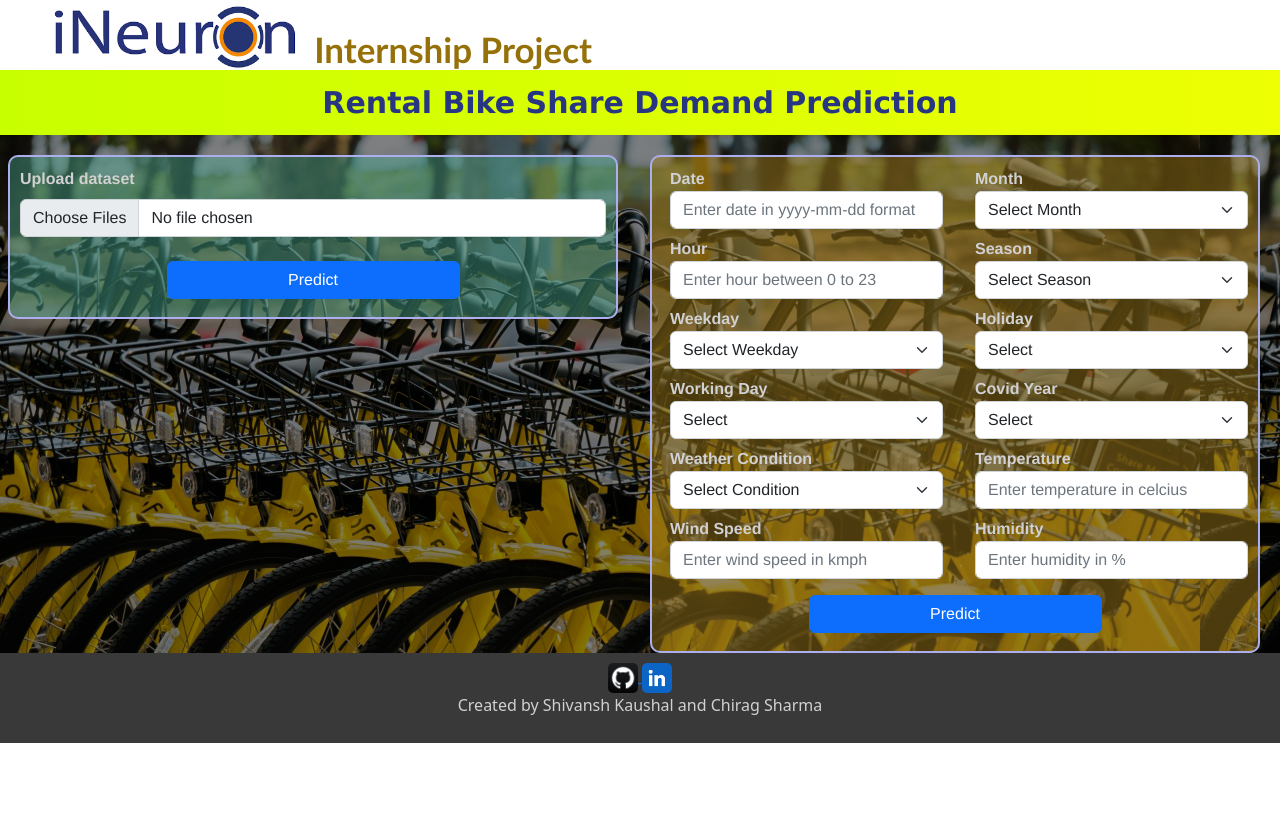
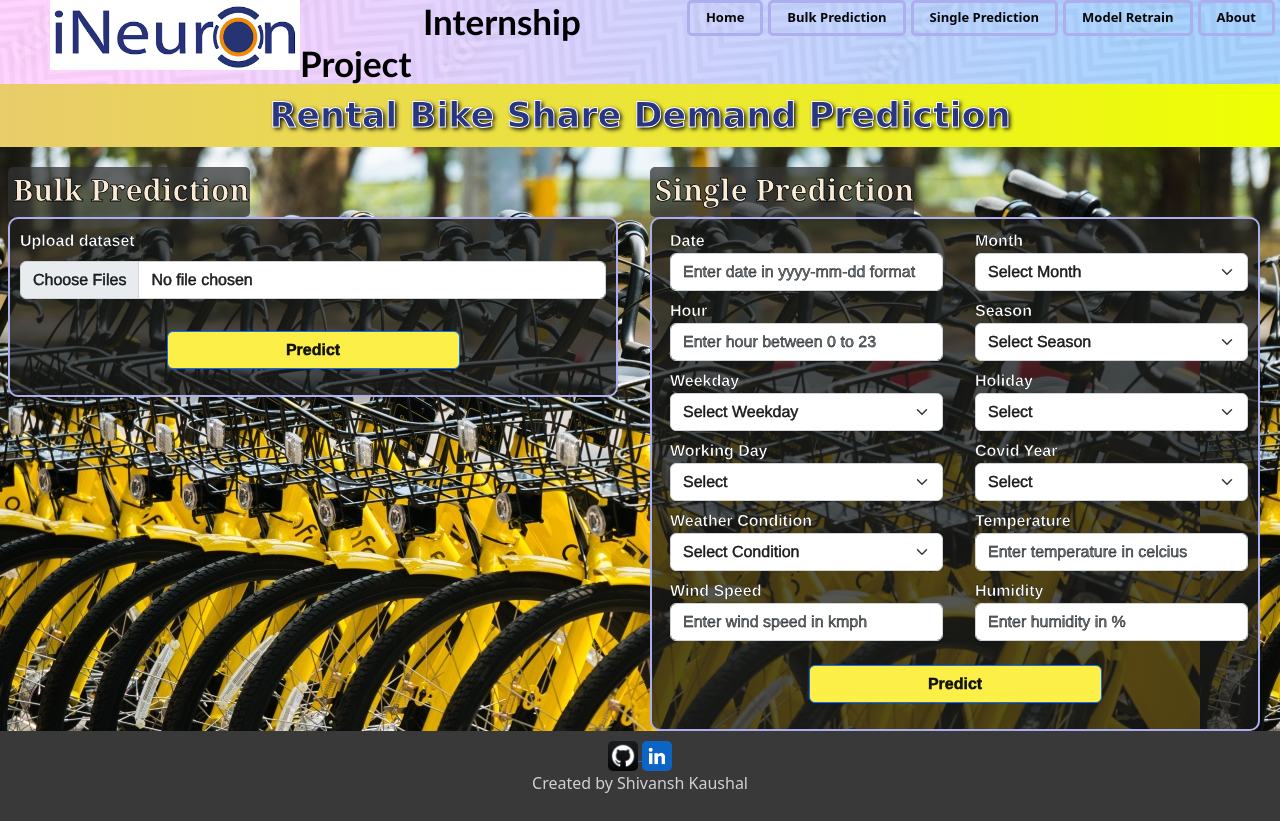
Before and after one commit to shivanshka/Rental_Bike_Share_Prediction, a Flask app: page / in a window 1280 px wide. Before the commit the page ends 743 px from the top, so only its background shows below. Run offline with Flask 2, Linux system fonts and the light colour scheme.

Commit message:
html chaged

```diff
--- a/templates/result.html
+++ b/templates/result.html
@@ -14,7 +14,8 @@
             padding-right: 20px;
             font-weight: bold;
             width: 100%;
-            background-image: url("./static/img/bikeshare_Adobe.png");
+            background-image: url("./static/img/bikeshare_Adobe2.jpg");
+            background-blend-mode: darken;
 		}
 
         .file-input {
@@ -26,24 +27,30 @@
             text-align: center;
             font-weight: bold;
 
-            font-size: 30px;
+            font-size: 35px;
             /*background-color: #f5ed85;*/
-            background-image: linear-gradient(to right, rgb(200, 255, 0) , rgb(238, 255, 3));
-            padding-top: 10px;
-            font-weight: bold;
-            padding-bottom: 10px;
+            background-image: linear-gradient(to right, rgb(233, 204, 107) , rgb(238, 255, 3));
+            padding-top: 5px;
+            font-weight: bolder;
+            padding-bottom: 5px;
             color: #273582;
-            font-family: 'Lucida Sans';
+            -webkit-text-stroke: 1px rgb(255, 255, 255);
+            text-shadow: 2px 2px 4px #000000;
+            font-family: 'Lucida Sans', 'Lucida Sans Regular', 'Lucida Grande', 'Lucida Sans Unicode', Geneva, Verdana, sans-serif;
         }
         .header_1{
             padding-left: 50px;
+            background-image: url("./static/img/444.jpg");
+            background-repeat: no-repeat;
+            background-size: cover;
         }
         .logo_image{
-            display: inline-block;
-            width:0%;
+            /*display: inline-block;*/
+            float:left;
+
         }
         .logo_title{
-            display: inline-block;
+            display: inline;
             text-align: left;
             vertical-align: bottom;
             width:90%;
@@ -52,10 +59,10 @@
         .header2{
             display: inline;
             font-size: 35px;
-            color: #967008;
-            font-weight: bold;
-            padding-left: 260px;
-            font-family: 'Gill Sans MT';
+            color: #000000;
+            font-weight: bolder;
+            padding-left: 123px;
+            font-family: 'Gill Sans', 'Gill Sans MT', Calibri, 'Trebuchet MS', sans-serif;
         }
         .footer{
             position: relative;
@@ -85,27 +92,78 @@
             padding-left: 20px;
         }
 		.input_box{
-			background-color: #48a78f71;
+			background-color: #191a19bd;
             padding: 10px;
 			border: 2px solid rgb(173, 174, 238);
             border-radius: 10px;
-            color: #d1d1d4;
+            color: #ffffff;
+            -webkit-text-stroke: 0.4px black;
             font-weight: bold;
             font-family: 'Franklin Gothic Medium', 'Arial Narrow', Arial, sans-serif;
 		}
         .single_out{
-            background-color: #a7821d71;
+            background-color: #191a19bd;
             padding: 10px;
 			border: 2px solid rgb(173, 174, 238);
             border-radius: 10px;
-            color: #d1d1d4;
+            color: #ffffff;
+            -webkit-text-stroke: 0.4px black;
+            font-weight: bold;
             font-family: 'Franklin Gothic Medium', 'Arial Narrow', Arial, sans-serif;
+        }
+        ul{
+            display: inline;
+            list-style-type: none;
+            margin: 0;
+            padding: 0;
+            overflow: hidden;
+            background-color: rgba(51, 51, 51, 0);
+        }
+
+        li{
+            float: right;
+            /*border-right: 1px solid #bbb;*/
+            /*border-left: 2px solid #bbb;*/
+            padding-right: 5px;
+        }
+
+        li a {
+            display: block;
+            color: rgb(7, 7, 7);
+            text-align: center;
+            padding: 5px 16px;
+            text-decoration: none;
+            font-size: 13px;
+            border: 3px solid rgb(173, 174, 238);
+            font-weight: bold;
+            border-radius: 5px;
+        }
+
+        li a:hover {
+            background-color: rgba(255, 238, 0, 0.61);
+        }
+        /*li:last-child {
+            border-right: none;
+        }*/
+        .my-3{
+            background-color: rgb(252, 240, 72);
+            color: #111;
+            font-weight: bold;
         }
         .message{
             font-size: 20px;
-            font-style: italic;
+            font-style: oblique;
         }
-
+        .bulk_class_label{
+            background-color: #313332bd;
+            padding: 0px 0px 5px 5px;
+            font-size: 30px;
+            border-radius: 5px;
+            color: antiquewhite;
+            -webkit-text-stroke: 0.8px black;
+            font-family: Cambria, Cochin, "Georgia", Times, 'Times New Roman', serif;
+            font-weight: bolder;
+        }
     </style>
 
 </head>
@@ -115,23 +173,35 @@
         integrity="sha384-pprn3073KE6tl6bjs2QrFaJGz5/SUsLqktiwsUTF55Jfv3qYSDhgCecCxMW52nD2"
         crossorigin="anonymous"></script>
     <header class="header_1">
+
         <div class="logo_image">
             <a href="/" class="" data-image-width="430" data-image-height="117">
                 <img src="{{ url_for('static', filename='img/index.png') }}" class="logo">
             </a>
         </div>
+        <div>
+            <ul>
+                <li><a href="#about">About</a></li>
+                <li><a href="#contact">Model Retrain</a></li>
+                <li><a href="#contact">Single Prediction</a></li>
+                <li><a href="#news">Bulk Prediction</a></li>
+                <li><a class="active" href="#home">Home</a></li>
+            </ul>
+        </div>
         <div class="logo_title">
             <h3 class="header2">Internship Project</h3>
         </div>
+
     </header>
+
     <div class="title">Rental Bike Share Demand Prediction</div>
-
 
     <div class="sales-input">
         <!-- main row -->
         <div class="row">
             <!-- file input column -->
             <div class="col file-input">
+                <label class="bulk_class_label">Bulk Prediction</label>
                 <form class="input_box" action="/bulk_predict" method="POST" enctype="multipart/form-data">
                     <label for="">Upload dataset</label>
                     <div class="input-group mb-3 my-2">
@@ -139,7 +209,7 @@
                     </div>
                     <center>
                         <div class="d-grid gap-2 col-6 mx-auto">
-                            <button class="btn btn-primary my-2" type="submit">Predict</button>
+                            <button class="btn btn-primary my-3" type="submit">Predict</button>
                         </div>
                     </center>
                 </form>
@@ -160,6 +230,7 @@
 
             <!-- user input column -->
             <div class="col">
+                <label class="bulk_class_label">Single Prediction</label>
                 <form class="single_out" action="/single_predict" method="POST">
                     <!-- 1st row -->
                     <div class="row">
@@ -290,7 +361,7 @@
 
                     <center>
                         <div class="d-grid gap-2 col-6 mx-auto">
-                            <button class="btn btn-primary my-2" type="submit">Predict</button>
+                            <button class="btn btn-primary my-3" type="submit">Predict</button>
                         </div>
                     </center>
 
@@ -307,10 +378,10 @@
         <a href="https://github.com/shivanshka/Rental_Bike_Share_Prediction.git" class="github" data-image-width="100" data-image-height="100" title="Source code" target="_blank">
           <img src="{{ url_for('static', filename='img/git.png') }}" class="github_image">
         </a>
-        <a href="https://www.linkedin.com/in/shivansh-ka" class="linkedin" data-image-width="100" data-image-height="100" title="Developen Linkedin Id" target="_blank">
-            <img src="{{ url_for('static', filename='img/linkied.png') }}" class="linkedin_image">
+        <a href="https://www.linkedin.com/in/shivansh-ka" class="linkedin" data-image-width="100" data-image-height="100" title="Developer Linkedin Id" target="_blank">
+            <img src="{{ url_for('static',filename='img/linkied.png') }}" class="linkedin_image">
           </a>
-        <p class="footer-text">Created by Shivansh Kaushal and Chirag Sharma</p>
+        <p class="footer-text">Created by Shivansh Kaushal</p>
       </div></footer>
 
 </body>
```
Also changed, not shown: static/img/444.jpg (added), static/img/bikeshare_Adobe2.jpg (added).
